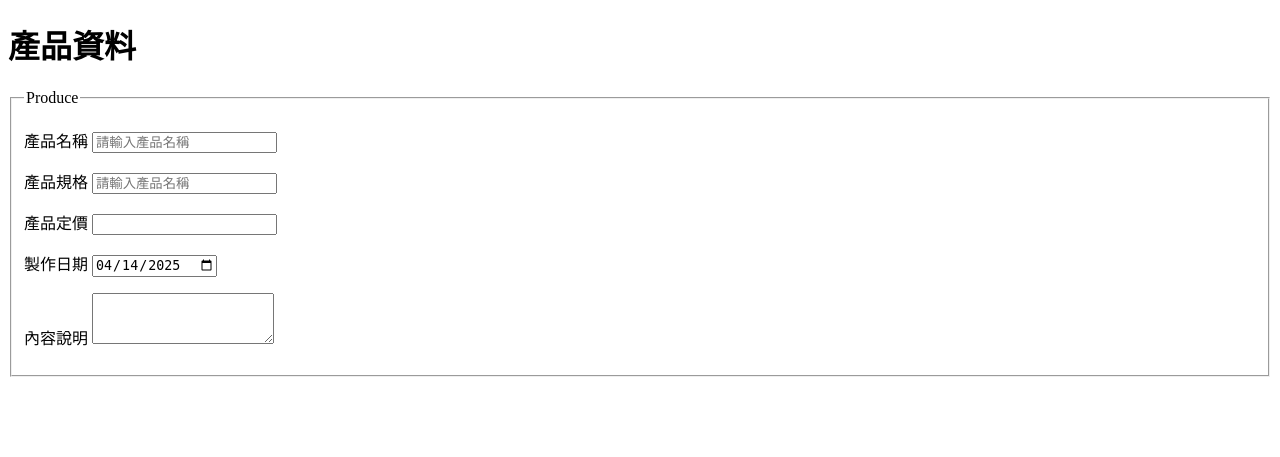
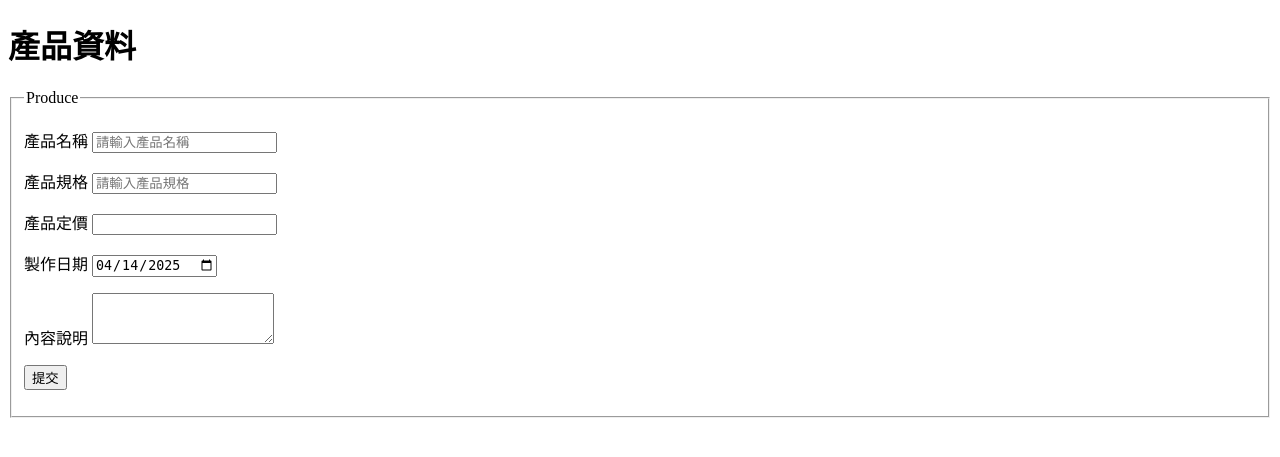
Before and after one commit to malicuious/neo, a PHP site: page /exam.php in a window 1280 px wide. Shown: the top 457 px of the page. Run offline with PHP 8.4, Linux system fonts and the light colour scheme.

Commit message:
Update exam.php

```diff
--- a/exam.php
+++ b/exam.php
@@ -8,36 +8,39 @@
     <body>
         <h1>產品資料</h1>
 
+        <form action="submit_product.php" method="POST">
             <fieldset>
                 <legend>Produce</legend>
 
                 <p>
-                <label for="name">產品名稱</label>
-                <input type="text" name="name" id="name" placeholder="請輸入產品名稱" maxlength="64" require>
+                    <label for="name">產品名稱</label>
+                    <input type="text" name="name" id="name" placeholder="請輸入產品名稱" maxlength="64" required>
                 </p>
 
                 <p>
-                <label for="name">產品規格</label>
-                <input type="text" name="pspec" id="pspec" placeholder="請輸入產品名稱" maxlength="64" require>
+                    <label for="pspec">產品規格</label>
+                    <input type="text" name="pspec" id="pspec" placeholder="請輸入產品規格" maxlength="64" required>
                 </p>
 
                 <p>
-                <label for="name">產品定價</label>
-                <input type="number" name="price" id="price" step="1" require>
+                    <label for="price">產品定價</label>
+                    <input type="number" name="price" id="price" step="1" required>
                 </p>
 
                 <p>
-                    <label for="mdate">製作日期</label>
+                    <label for="pdate">製作日期</label>
                     <input type="date" name="pdate" id="pdate" value="<?= date('Y-m-d') ?>" required>
                 </p>
 
                 <p>
-                <label for="name">內容說明</label>
-                <textarea id="content" name="content" rows="3" cols="20" maxlength="500"></textarea>
+                    <label for="content">內容說明</label>
+                    <textarea id="content" name="content" rows="3" cols="20" maxlength="500"></textarea>
                 </p>
 
-
+                <p>
+                    <input type="submit" value="提交">
+                </p>
             </fieldset>
-
+        </form>
     </body>
 </html>
```
